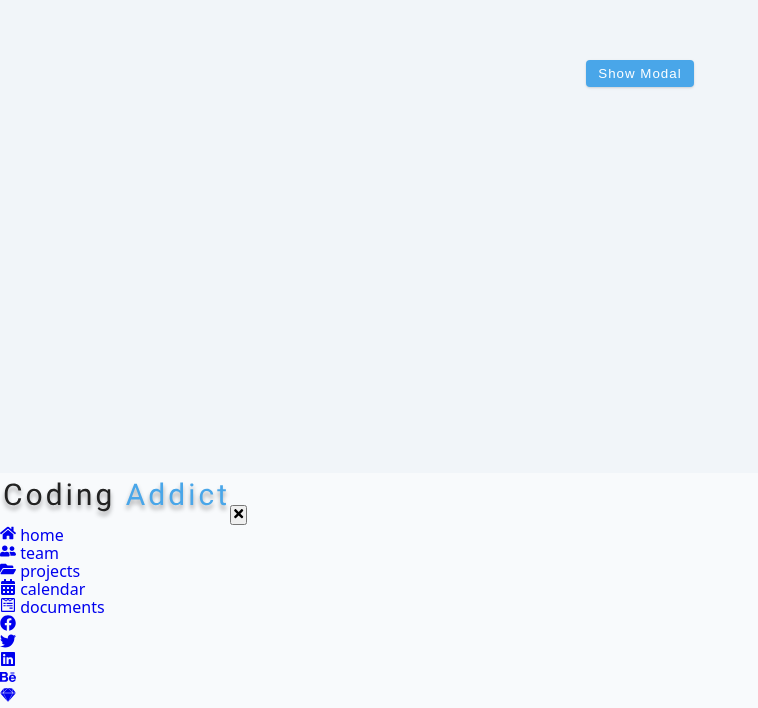
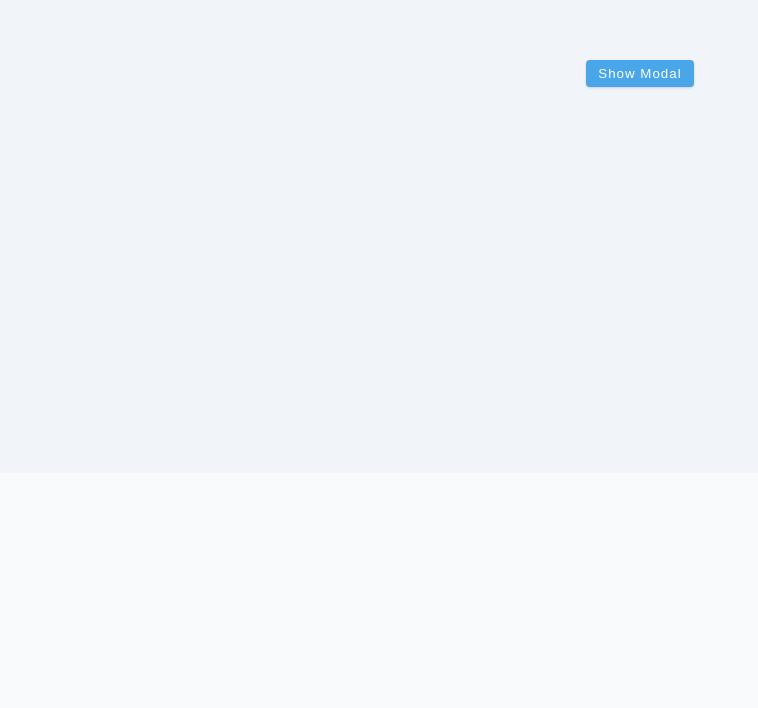
Before and after one commit to phucnt31/react-sidebar, a React (Vite) app: page / in a window 1280 px wide. Shown: the part 327-1035 px from the top of the page, without its empty margins (0-758 px from the left). After the commit the page ends 800 px from the top, so only its background shows below. Built offline with nearby package versions, Linux system fonts and the light colour scheme.

Commit message:
Add css for sidebar component

```diff
--- a/src/index.css
+++ b/src/index.css
@@ -151,3 +151,97 @@ main {
   color: #842029;
   cursor: pointer;
 }
+
+/*
+===============
+Sidebar
+===============
+*/
+.sidebar {
+  position: fixed;
+  top: 0;
+  left: 0;
+  width: 100%;
+  height: 100%;
+  background: #fff;
+  display: grid;
+  grid-template-rows: auto 1fr auto;
+  row-gap: 1rem;
+  box-shadow: #842029;
+  transition: 0.3s ease-in-out all;
+  transform: translate(-100%);
+}
+
+.show-sidebar {
+  transform: translate(0);
+}
+
+@media screen and (min-width: 676px) {
+  .sidebar {
+    width: 400px;
+  }
+}
+
+.sidebar-header {
+  display: flex;
+  justify-content: space-between;
+  align-items: center;
+  padding: 1rem 1.5rem;
+}
+
+.close-btn {
+  font-size: 1.75rem;
+  background: transparent;
+  border-color: transparent;
+  color: #49a6e9;
+  cursor: pointer;
+  color: #842029;
+}
+
+.logo {
+  height: 40px;
+}
+
+.links a {
+  display: flex;
+  align-items: center;
+  font-size: 1.25rem;
+  text-transform: capitalize;
+  padding: 1rem 1.5rem;
+  color: #334155;
+  transition: 0.3s ease-in-out all;
+  letter-spacing: 1px;
+}
+
+.links a:hover {
+  background: #f1f5f9;
+  color: #1e293b;
+}
+
+.links a svg {
+  font-size: 1.5rem;
+  color: #64748b;
+  margin-right: 1rem;
+  transition: 0.3s ease-in-out all;
+}
+
+.links a:hover svg {
+  color: #475569;
+}
+
+.social-links {
+  justify-self: center;
+  display: flex;
+  padding-bottom: 2rem;
+}
+
+.social-links a {
+  font-size: 1.5rem;
+  margin: 0 0.5rem;
+  color: #49a6e9;
+  transition: 0.3s ease-in-out all;
+}
+
+.social-links a:hover {
+  color: #104e7a;
+}
```
